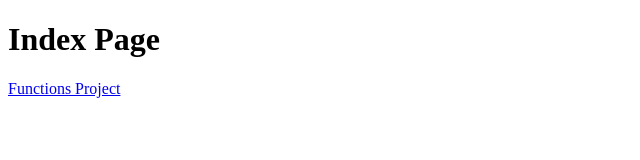
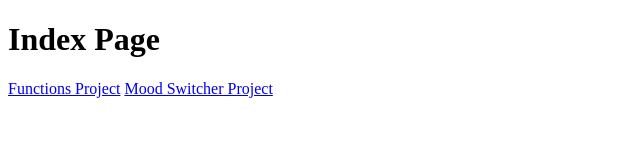
Before and after one commit to mkreifels/Web114, a plain HTML site: page index.html in a window 1280 px wide. Shown: the whole page, without its empty margins (0-640 px from the left). Drawn offline with Linux system fonts and the light colour scheme.

Commit message:
Add files via upload

```diff
--- a/index.html
+++ b/index.html
@@ -9,6 +9,7 @@
 <body>
     <h1>Index Page</h1>
     <a href="functions.html">Functions Project</a>
+    <a href="moodswitcher.html">Mood Switcher Project</a>
 
 </body>
 </html>
```
